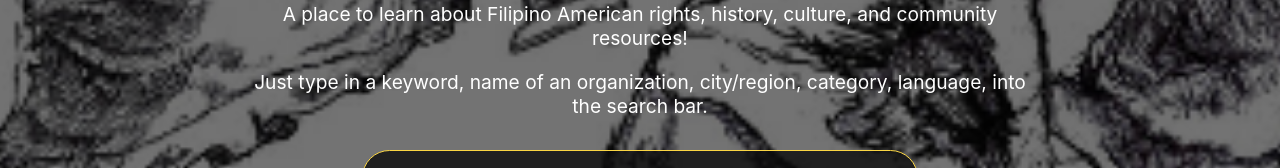
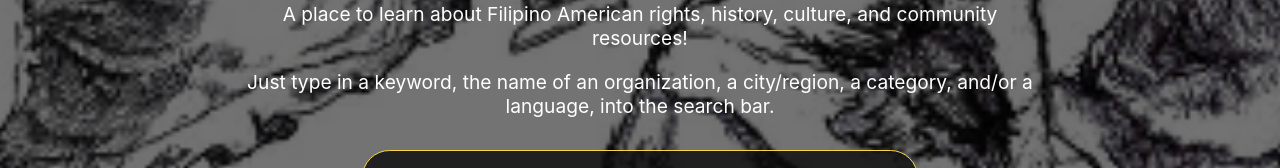
Before and after one commit to cait-vsp/filam-rights-resources, a React (Create React App) app: page / in a window 1280 px wide. Shown: the part 262-430 px from the top of the page. Built offline with nearby package versions, Linux system fonts and the light colour scheme.

Commit message:
Edited Text and Comments

```diff
--- a/src/components_proj/Home.js
+++ b/src/components_proj/Home.js
@@ -44,7 +44,7 @@ export default function Home() // This Home function is meant to hold search bar
           A place to learn about Filipino American rights, history, culture, and community resources!
         </p>
         <p>
-          Just type in a keyword, name of an organization, city/region, category, language, into the search bar.
+          Just type in a keyword, the name of an organization, a city/region, a category, and/or a language, into the search bar.
         </p>
         <SearchBar query = {query} onQueryChange={setQuery}/>
 
--- a/src/components_proj/ResourceCard.js
+++ b/src/components_proj/ResourceCard.js
@@ -4,7 +4,7 @@ import "./resourceCards.css";
 export default function ResourceCard( {rsrc} ) {
     const holdsLink = rsrc.link && rsrc.link !== "[NONE]"; // checks to see if link exists and not null/empty
 
-    return (
+    return ( // Displays Resource Card in order: Title, Organization Name, Blurb, Categories, Language(s), Region(s), and Resource Link
         <article className = "resource-card">
             <header className = "resource-card_Header">
                 <h3 className = "resource-card_Title">{rsrc.title}</h3>
```
Also changed, not shown: src/components_proj/Category.js (deleted).
